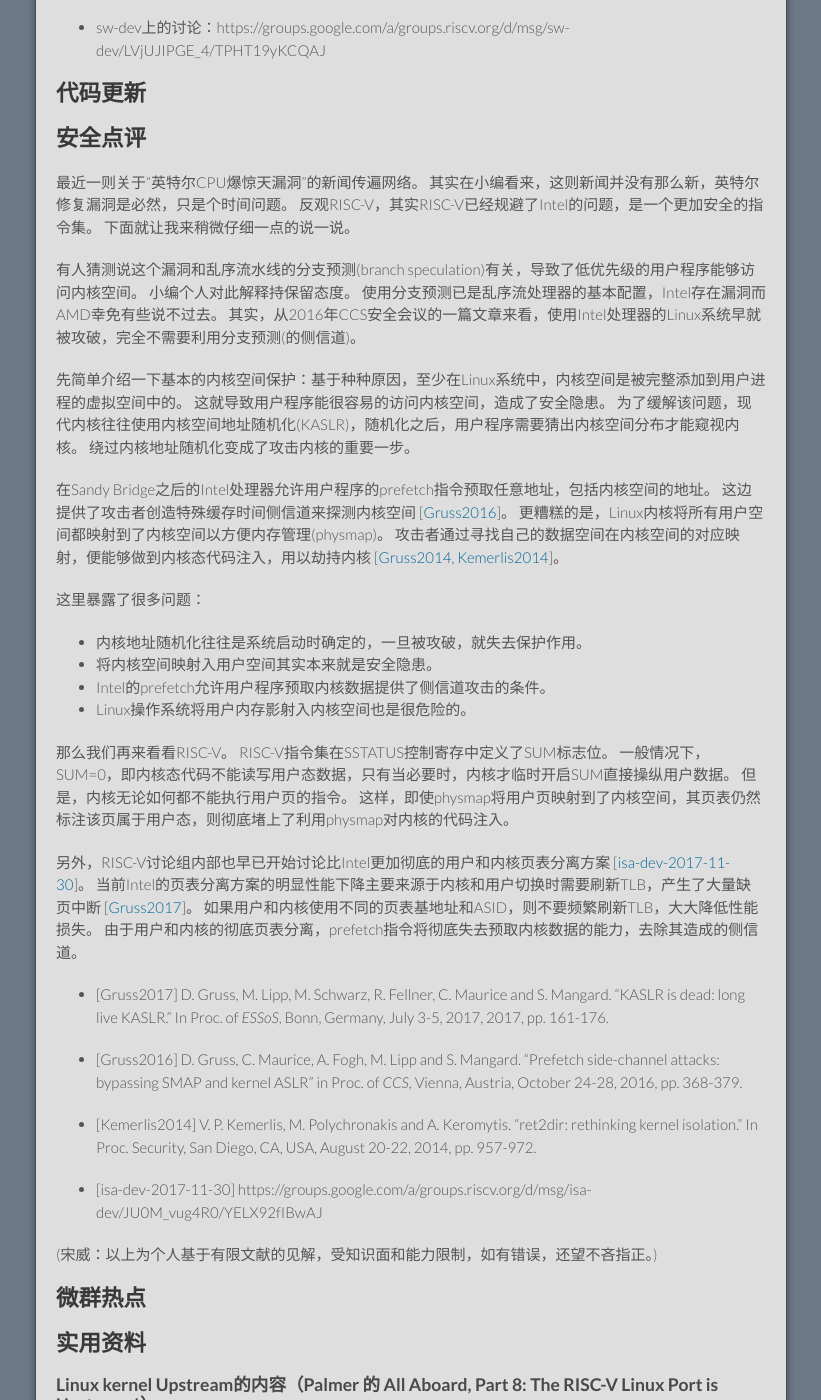
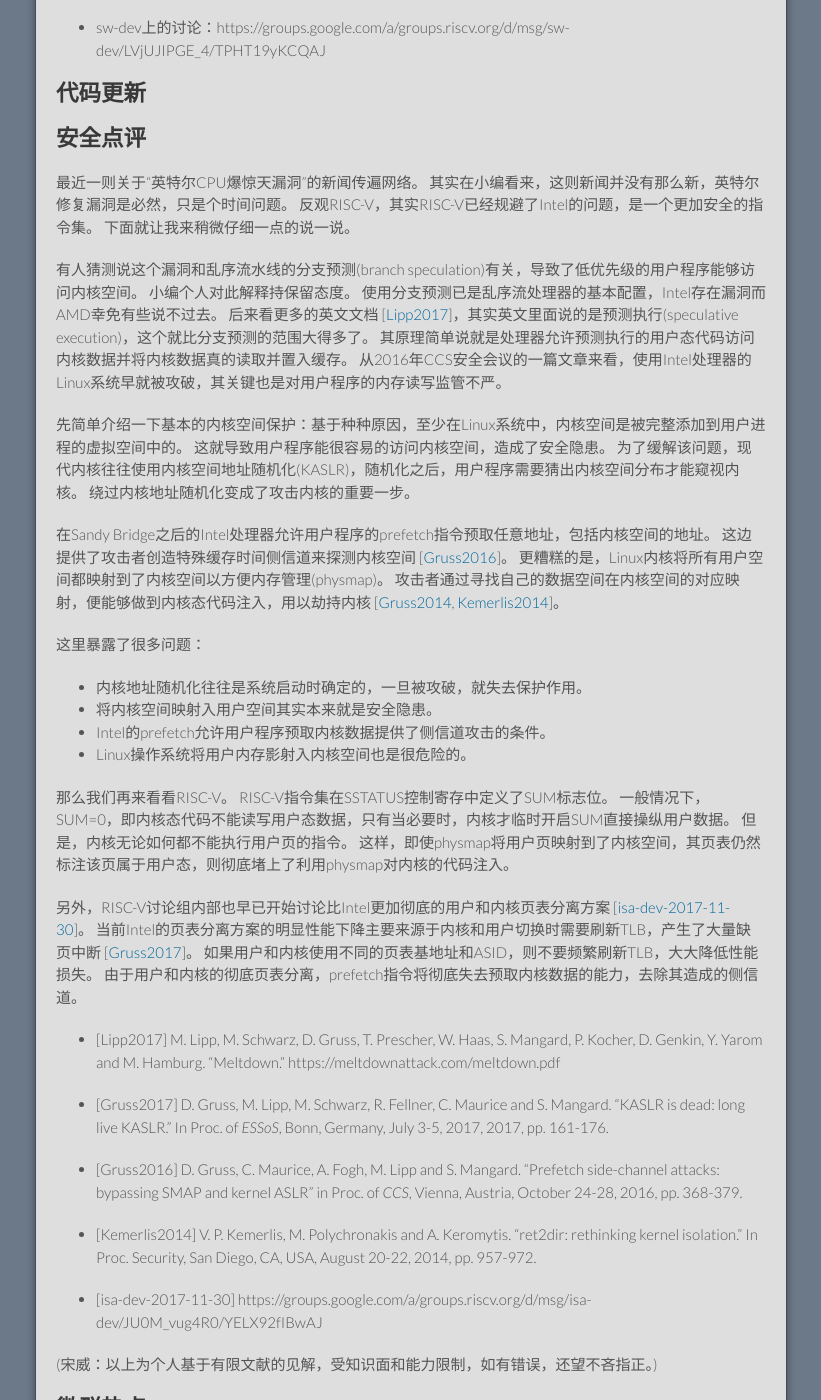
Before and after one commit to cnrv/home, a Jekyll site: the page built from bi-week-rpts/2018-01-04.md, in a window 1280 px wide and 1400 px high, scrolled down 2543 px. Shown: the whole window, without its empty margins (229-1050 px from the left). Built offline with Jekyll 4.4.1, drawn with Linux system fonts in a browser that asks for light colours; Markdown is read by kramdown in place of the engine named in the settings; comment, search, counter and statistics services are not loaded; our own code applies the rules of GitHub Pages for plain Markdown files.

Commit message:
add more information

```diff
--- a/bi-week-rpts/2018-01-04.md
+++ b/bi-week-rpts/2018-01-04.md
@@ -131,7 +131,9 @@
 有人猜测说这个漏洞和乱序流水线的分支预测(branch speculation)有关，导致了低优先级的用户程序能够访问内核空间。
 小编个人对此解释持保留态度。
 使用分支预测已是乱序流处理器的基本配置，Intel存在漏洞而AMD幸免有些说不过去。
-其实，从2016年CCS安全会议的一篇文章来看，使用Intel处理器的Linux系统早就被攻破，完全不需要利用分支预测(的侧信道)。
+后来看更多的英文文档 [[Lipp2017](#Lipp2017)]，其实英文里面说的是预测执行(speculative execution)，这个就比分支预测的范围大得多了。
+其原理简单说就是处理器允许预测执行的用户态代码访问内核数据并将内核数据真的读取并置入缓存。
+从2016年CCS安全会议的一篇文章来看，使用Intel处理器的Linux系统早就被攻破，其关键也是对用户程序的内存读写监管不严。
 
 先简单介绍一下基本的内核空间保护：基于种种原因，至少在Linux系统中，内核空间是被完整添加到用户进程的虚拟空间中的。
 这就导致用户程序能很容易的访问内核空间，造成了安全隐患。
@@ -160,6 +162,8 @@
 当前Intel的页表分离方案的明显性能下降主要来源于内核和用户切换时需要刷新TLB，产生了大量缺页中断 [[Gruss2017](#Gruss2017)]。
 如果用户和内核使用不同的页表基地址和ASID，则不要频繁刷新TLB，大大降低性能损失。
 由于用户和内核的彻底页表分离，prefetch指令将彻底失去预取内核数据的能力，去除其造成的侧信道。
+
+- <a name="Lipp2017"></a> \[Lipp2017\] M. Lipp, M. Schwarz, D. Gruss, T. Prescher, W. Haas, S. Mangard, P. Kocher, D. Genkin, Y. Yarom and M. Hamburg. "Meltdown." https://meltdownattack.com/meltdown.pdf
 
 - <a name="Gruss2017"></a> \[Gruss2017\] D. Gruss, M. Lipp, M. Schwarz, R. Fellner, C. Maurice and S. Mangard. "KASLR is dead: long live KASLR." In Proc. of _ESSoS_, Bonn, Germany, July 3-5, 2017, 2017, pp. 161-176.
 
```
